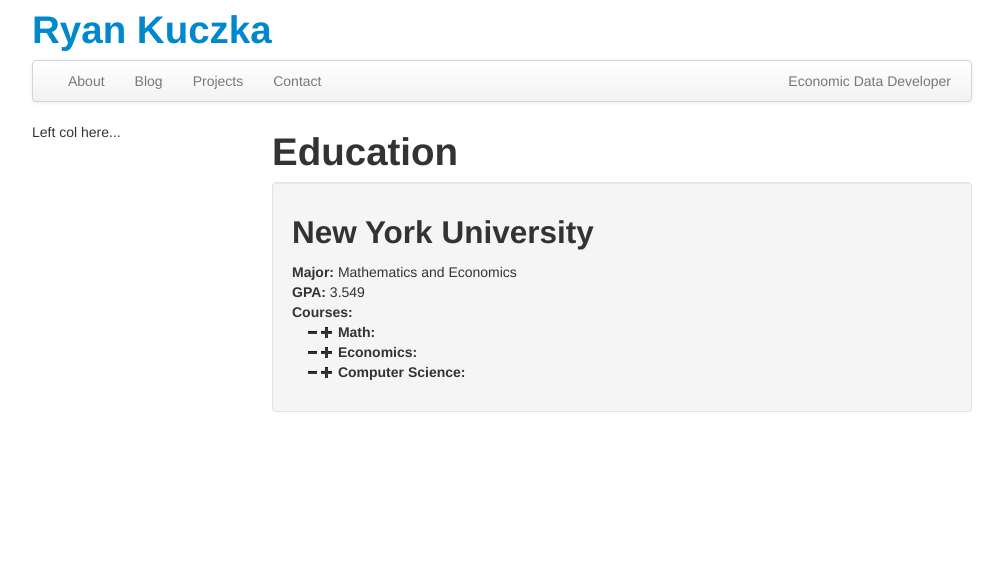
After one commit to ryankuczka/django_blog, a Django app: template about/templates/about/about_education.html in a window 1280 px wide. The commit adds this page. Shown: the top 561 px of the page, without its empty margins (138-1141 px from the left). Run offline with Django 3.2, Linux system fonts and the light colour scheme; the template is opened without the code that fills it, so the values that code supplies are empty; parts of the project's set-up code (start-up, migrations or seed data) failed here and were passed over; some libraries are stand-ins or nearby versions.

Commit message:
made about pages two columned

```diff
--- /dev/null
+++ b/about/templates/about/about_education.html
@@ -0,0 +1,63 @@
+{% extends 'about/about_two_column.html' %}
+
+{% block styles %}
+{{ block.super }}
+<style type="text/css">
+    ul.courses li {margin-left: 14px;}
+</style>
+{% endblock %}
+
+{% block main_column %}
+<h1>Education</h1>
+<div class="well">
+    <h2>New York University</h2>
+    <ul class="unstyled">
+        <li><strong>Major:</strong> Mathematics and Economics</li>
+        <li><strong>GPA:</strong> 3.549</li>
+        <li><strong>Courses:</strong><ul class="courses unstyled">
+            <li>
+                <a href="#" data-toggle="collapse" data-target="#collapseMath" class="collapsed toggler"><i class="icon-minus"></i><i class="icon-plus"></i></a>
+                <strong>Math:</strong>
+                <div id="collapseMath" class="collapse">
+                    <ul>
+                        <li>Calculus I-III</li>
+                        <li>Linear Algebra</li>
+                        <li>Analysis I-II</li>
+                        <li>Combinatorics</li>
+                        <li>Theory of Probability</li>
+                        <li>Theory of Numbers</li>
+                    </ul>
+                </div>
+            </li>
+            <li>
+                <a href="#" data-toggle="collapse" data-target="#collapseEcon" class="collapsed toggler"><i class="icon-minus"></i><i class="icon-plus"></i></a>
+                <strong>Economics:</strong>
+                <div id="collapseEcon" class="collapse">
+                    <ul>
+                        <li>Intro to Economic Analysis</li>
+                        <li>Mathematics for Economists</li>
+                        <li>Analytical Statistics</li>
+                        <li>Econometrics</li>
+                        <li>Microeconomic Theory and Analysis</li>
+                        <li>Macroeconomic Theory and Analysis</li>
+                        <li>Money and Banking</li>
+                        <li>Strategic Decision Theory</li>
+                        <li>Economics and Psychology</li>
+                        <li>Mathematics of Finance</li>
+                    </ul>
+                </div>
+            </li>
+            <li>
+                <a href="#" data-toggle="collapse" data-target="#collapseCS" class="collapsed toggler"><i class="icon-minus"></i><i class="icon-plus"></i></a>
+                <strong>Computer Science:</strong>
+                <div id="collapseCS" class="collapse">
+                    <ul>
+                        <li>Intro to Programming</li>
+                        <li>Intro to Computer Science</li>
+                    </ul>
+                </div>
+            </li>
+        </ul></li>
+    </ul>
+</div>
+{% endblock %}
--- /dev/null
+++ b/about/templates/about/about_two_column.html
@@ -0,0 +1,5 @@
+{% extends 'base_two_column.html' %}
+
+{% block left_column %}
+Left col here...
+{% endblock %}
--- a/about/urls.py
+++ b/about/urls.py
@@ -2,5 +2,5 @@
 
 urlpatterns = patterns('',
     url(r'^$', 'about.views.index', name='about_index'),
-    #url(r'^(?P<internal_name>[0-9a-z_]+)', 'about.views.about_page', name='about_page'),
+    url(r'^(?P<internal_name>[0-9a-z_]+)', 'about.views.about_page', name='about_page'),
 )
```
Also changed, not shown: about/templates/about/index.html (+8 -0 lines), about/views.py (+10 -0 lines), about/migrations/0002_auto__del_field_aboutpage_content.py (added).
